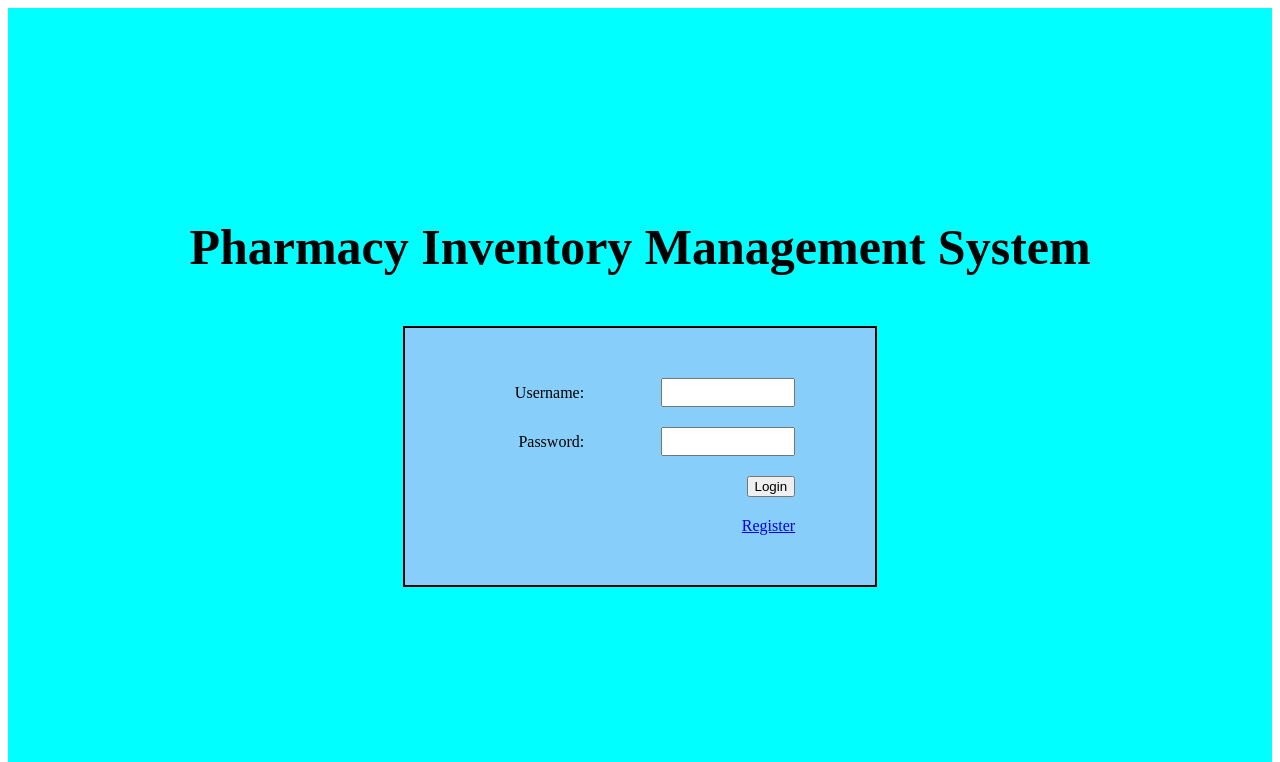
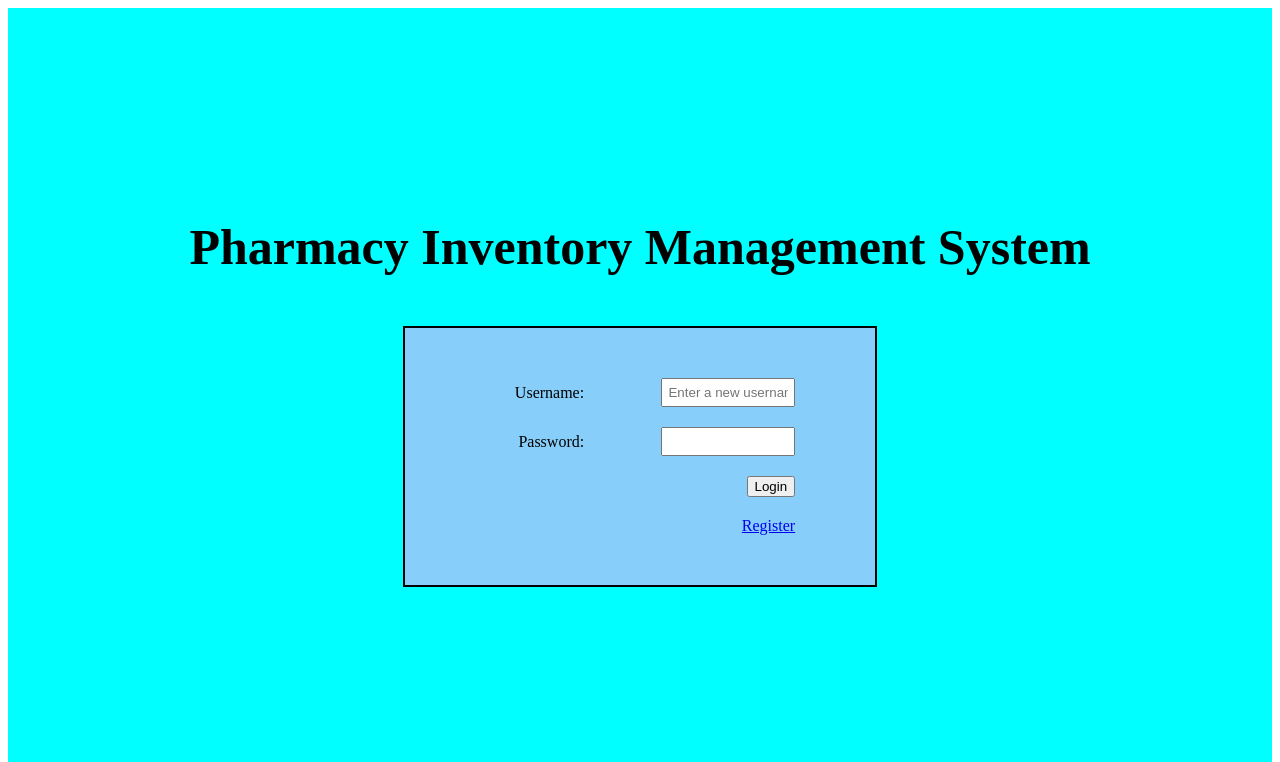
Before and after one commit to cjh64/TWT-project, a PHP site: page /login.php in a window 1280 px wide. Shown: the top 762 px of the page. Run offline with PHP 8.4, Linux system fonts and the light colour scheme.

Commit message:
updated the pattern for login

```diff
--- a/login.php
+++ b/login.php
@@ -1,4 +1,4 @@
-	<html>
+<html>
 	<head>
     <title>Login</title>
 	<style>
@@ -61,7 +61,7 @@
 <tr>
 		<td></td>
 		<td>Username:</td>
-		<td><input type="text" name="username" required pattern="[A-Za-z0-9]" title="Please enter only numbers or alphabet!"></td>
+		<td><input type="text" name="username" placeholder="Enter a new username" pattern="[A-Za-z0-9]+" title="Please enter alphabet or numbers only!" required></td
 		<td></td>
 </tr>
 <tr>
```
